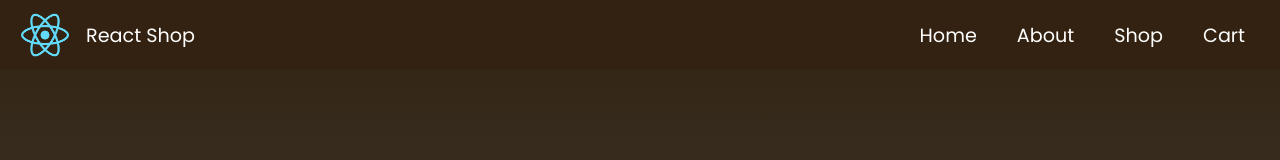
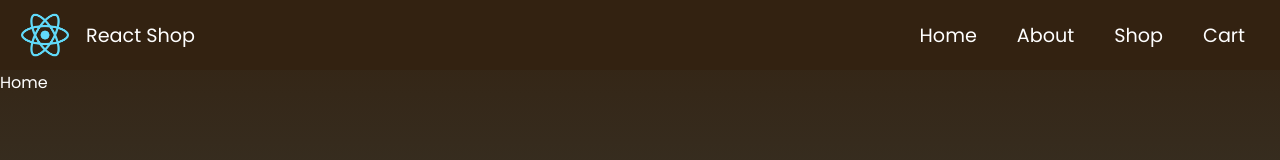
Before and after one commit to lesterfernandez/ecommerce-react, a React (Create React App) app: page / in a window 1280 px wide. Shown: the top 160 px of the page. Built offline with nearby package versions, Linux system fonts and the light colour scheme.

Commit message:
react router

```diff
--- /dev/null
+++ b/src/components/About.js
@@ -0,0 +1,7 @@
+import StyledAbout from "./styled/About.styled";
+
+const About = () => {
+  return <StyledAbout>About</StyledAbout>;
+};
+
+export default About;
--- /dev/null
+++ b/src/components/Cart.js
@@ -0,0 +1,7 @@
+import StyledCart from "./styled/Cart.styled";
+
+const Cart = () => {
+  return <StyledCart>Cart</StyledCart>;
+};
+
+export default Cart;
--- a/src/components/Content.js
+++ b/src/components/Content.js
@@ -1,14 +1,18 @@
 import StyledContent from "./styled/Content.styled";
 import { Switch, Route } from "react-router-dom";
+import Home from "./Home";
+import About from "./About";
+import Shop from "./Shop";
+import Cart from "./Cart";
 
 const Content = () => {
   return (
     <StyledContent>
       <Switch>
-        <Route path="/" exact />
-        <Route path="/about" />
-        <Route path="/shop" />
-        <Route path="/cart" />
+        <Route path="/" exact component={Home} />
+        <Route path="/about" component={About} />
+        <Route path="/shop" component={Shop} />
+        <Route path="/cart" component={Cart} />
       </Switch>
     </StyledContent>
   );
--- a/src/components/Home.js
+++ b/src/components/Home.js
@@ -0,0 +1,7 @@
+import StyledHome from "./styled/Home.styled";
+
+const Home = () => {
+  return <StyledHome>Home</StyledHome>;
+};
+
+export default Home;
--- /dev/null
+++ b/src/components/Shop.js
@@ -0,0 +1,7 @@
+import StyledShop from "./styled/Shop.styled";
+
+const Shop = () => {
+  return <StyledShop>Shop</StyledShop>;
+};
+
+export default Shop;
--- /dev/null
+++ b/src/components/styled/About.styled.js
@@ -0,0 +1,5 @@
+import styled from "styled-components";
+
+const About = styled.div``;
+
+export default About;
--- /dev/null
+++ b/src/components/styled/Cart.styled.js
@@ -0,0 +1,5 @@
+import styled from "styled-components";
+
+const Cart = styled.div``;
+
+export default Cart;
--- a/src/components/styled/Home.styled.js
+++ b/src/components/styled/Home.styled.js
@@ -0,0 +1,5 @@
+import styled from "styled-components";
+
+const Home = styled.div``;
+
+export default Home;
--- /dev/null
+++ b/src/components/styled/Shop.styled.js
@@ -0,0 +1,5 @@
+import styled from "styled-components";
+
+const Shop = styled.div``;
+
+export default Shop;
```
